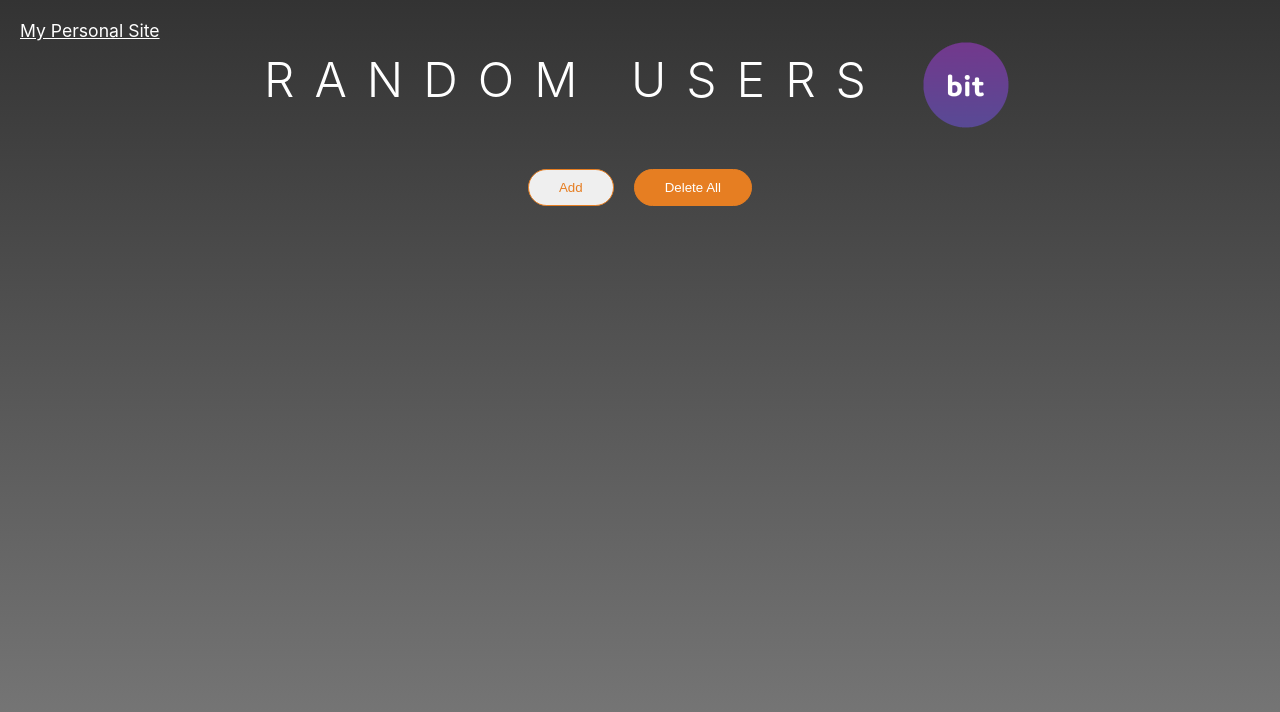
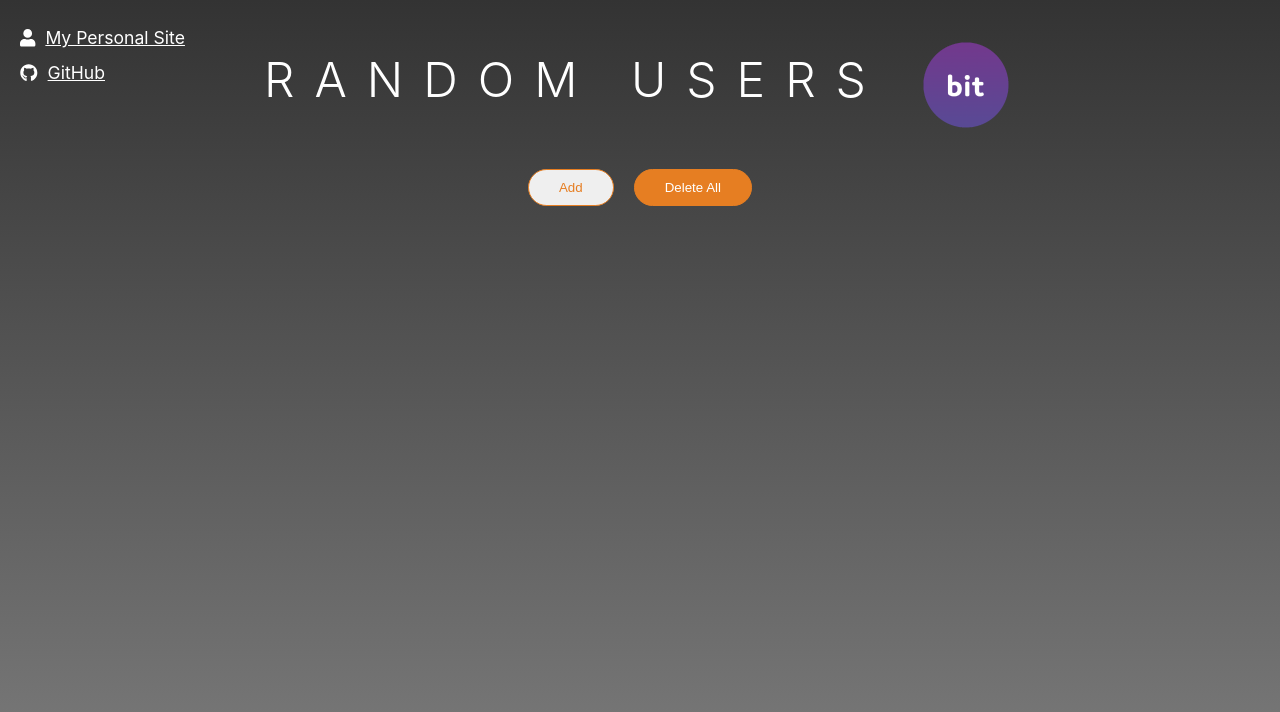
Before and after one commit to PeretzRon/bit-dev-exercise, a React (Create React App) app: page / in a window 1280 px wide. Shown: the top 712 px of the page. Built offline with nearby package versions, Linux system fonts and the light colour scheme.

Commit message:
Update GitHub link

```diff
--- a/src/components/Header/Header.js
+++ b/src/components/Header/Header.js
@@ -1,10 +1,16 @@
 import React from "react";
 import classes from './Header.module.css'
+import {FontAwesomeIcon} from "@fortawesome/react-fontawesome";
+import * as icon from "@fortawesome/free-solid-svg-icons";
+import * as icons from "@fortawesome/free-brands-svg-icons";
 
 const Header = () => {
     return (
         <header className={classes.Header}>
-            <a href='https://ron-peretz.web.app/' rel="noopener noreferrer" target='_blank' className={classes.MyInfo}>My Personal Site</a>
+            <div className={classes.MyInfo}>
+                <a href='https://ron-peretz.web.app/' rel="noopener noreferrer" target='_blank' ><FontAwesomeIcon className={classes.Icon} icon={icon.faUser}/>My Personal Site</a>
+                <a href='https://github.com/PeretzRon/bit-dev-exercise' rel="noopener noreferrer" target='_blank'><FontAwesomeIcon className={classes.Icon}   icon={icons.faGithub}My Personal Site/>GitHub</a>
+            </div>
             <h1 className={classes.Title}>Random Users</h1>
             <img className={classes.Logo} src={require('../../resources/bit.png')} alt='logo'/>
         </header>
--- a/src/components/Header/Header.module.css
+++ b/src/components/Header/Header.module.css
@@ -25,8 +25,19 @@
     position: absolute;
     top: 20px;
     left: 20px;
-    color: white;
     font-size: 1.1rem;
+    display: flex;
+    flex-direction: column;
+    text-align: start;
+}
+
+.Icon {
+    margin-right: 10px;
+}
+
+.MyInfo a {
+    line-height: 2;
+    color: #fff;
 }
 
 @media only screen and (max-width: 600px) {
```
